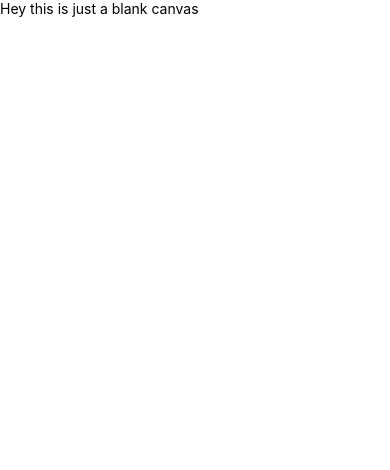
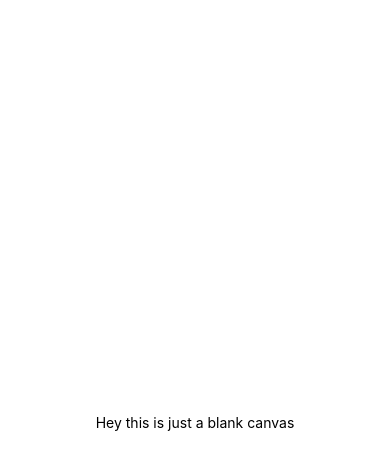
Before and after one commit to Pav85/meals-to-go, a React Native app: screen / in a window 390 px wide. Shown: the top 470 px of the page. Built offline with nearby package versions, Linux system fonts and the light colour scheme.

Commit message:
Update App.js

```diff
--- a/App.js
+++ b/App.js
@@ -4,7 +4,7 @@ import React from "react";
 
 export default function App() {
   return (
-    <View>
+    <View style={{ flex: 1, alignItems: "center", justifyContent: "center" }}>
       <Text>Hey this is just a blank canvas</Text>
     </View>
   );
```
